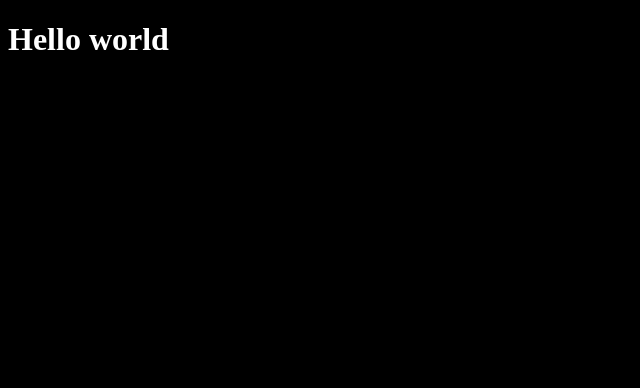
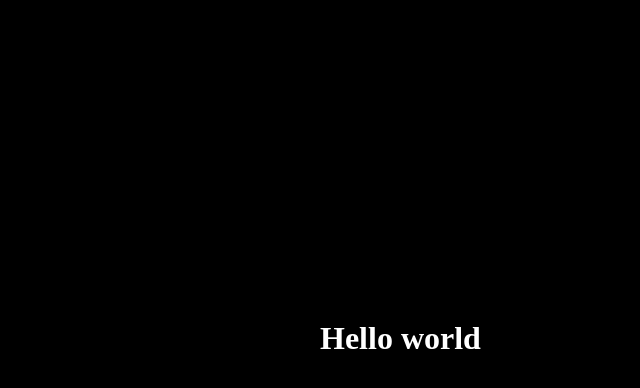
Before and after one commit to otutukingsley/git_1, a plain HTML site: page index.html in a window 1280 px wide. Shown: the whole page, without its empty margins (0-640 px from the left). Drawn offline with Linux system fonts and the light colour scheme.

Commit message:
added margin 20em to body

```diff
--- a/index.css
+++ b/index.css
@@ -1,4 +1,5 @@
 body{
     background: black;
     color: white;
+    margin: 20em;
 }
```
